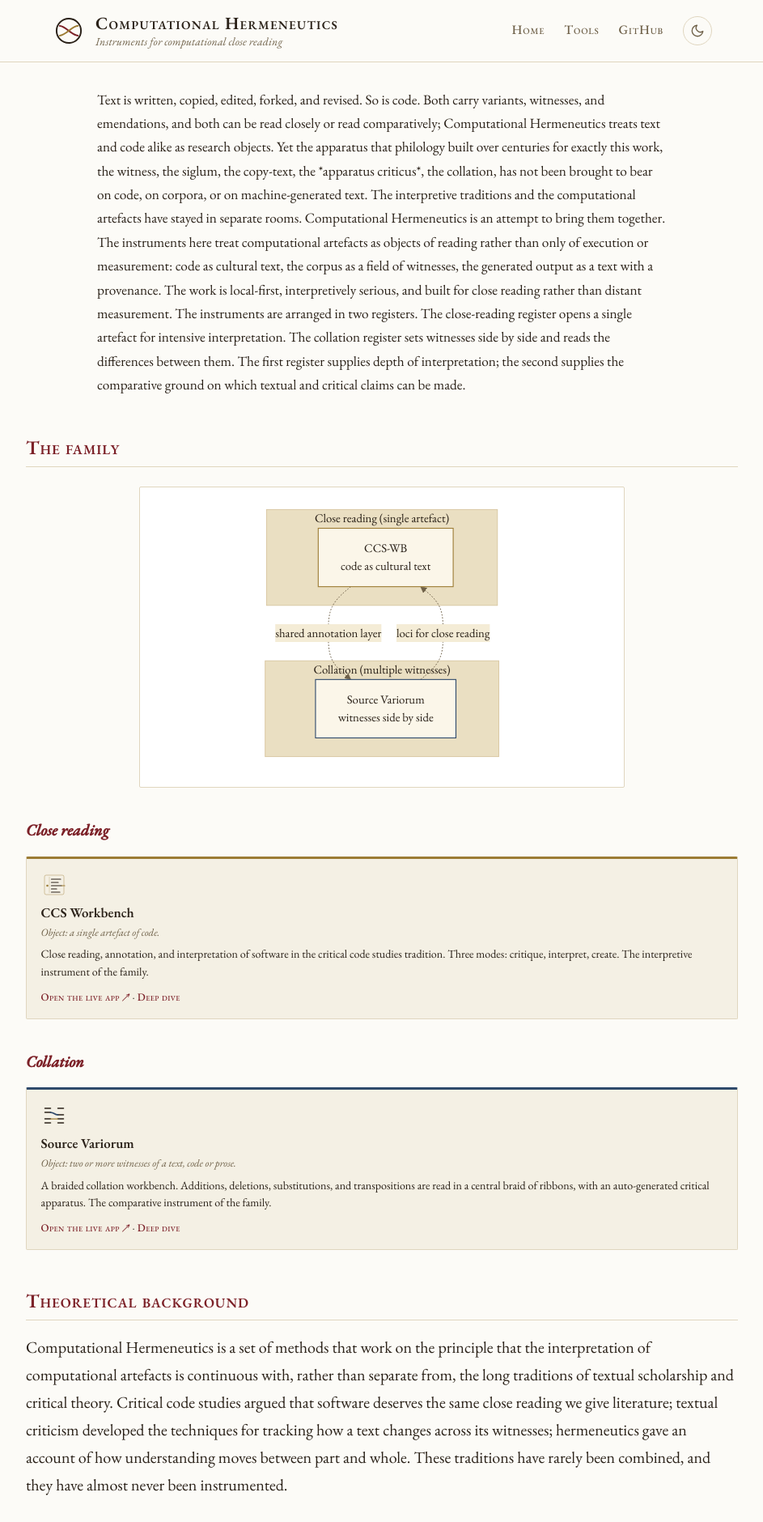
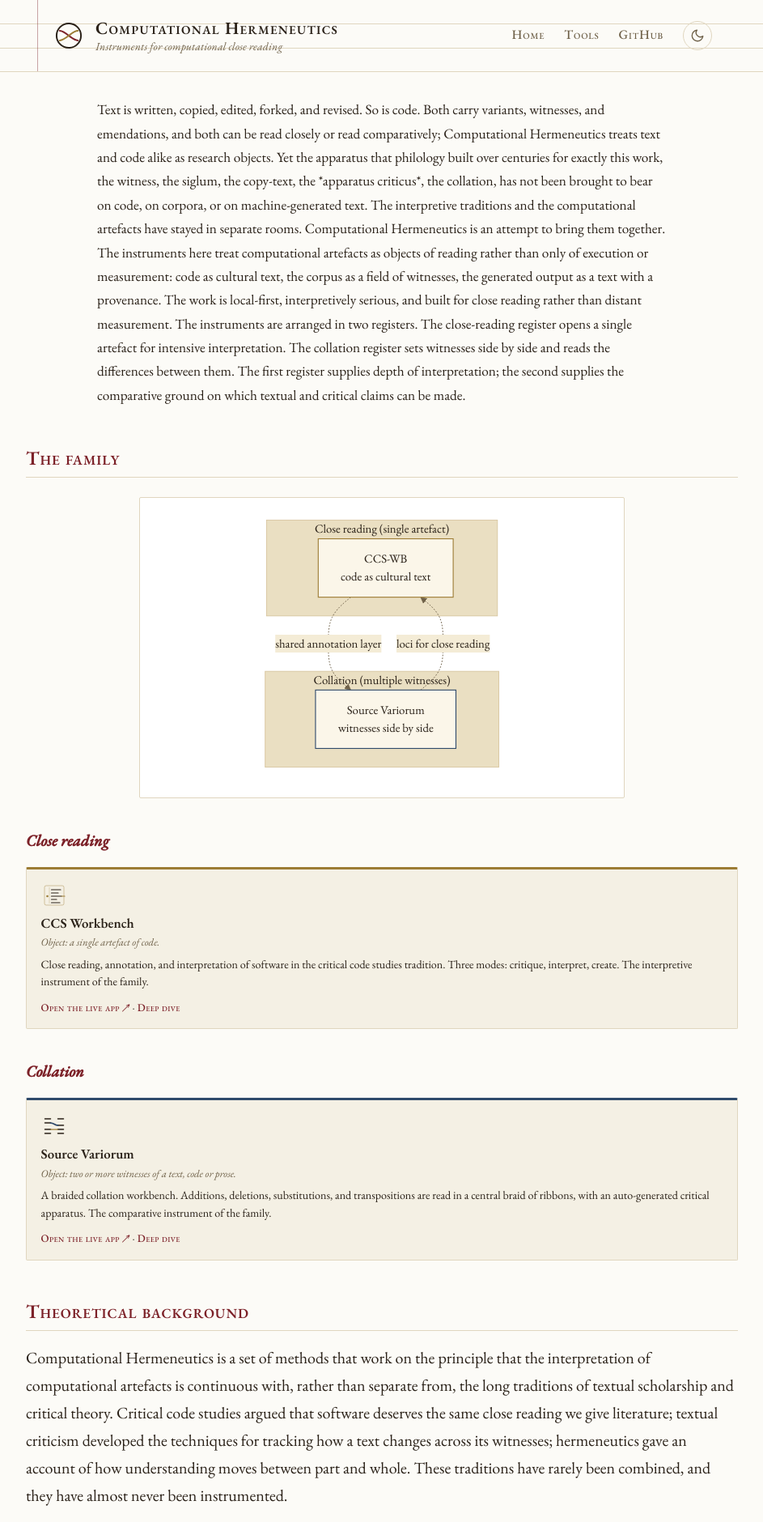
Before and after one commit to Computational-Hermeneutics/Computational-Hermeneutics.github.io, a Jekyll site: the page built from index.md, in a window 1280 px wide. Shown: the top 1880 px of the page at 81% size, without its empty margins (168-1111 px from the left). Built offline with Jekyll 4.4.1, drawn with Linux system fonts in a browser that asks for light colours.

Commit message:
Give the masthead a ruled-paper (notepad) background
Faint horizontal ruled lines plus an oxblood margin rule on the site header,
echoing the OG card; theme-aware via the existing rule/oxblood variables.

```diff
--- a/assets/css/style.scss
+++ b/assets/css/style.scss
@@ -68,16 +68,40 @@ body {
 // Header
 
 .site-header {
-  background: var(--ch-bg);
+  position: relative;
+  // Ruled-paper background: faint horizontal lines, like a notepad.
+  background-color: var(--ch-bg);
+  background-image: repeating-linear-gradient(
+    to bottom,
+    transparent 0,
+    transparent 29px,
+    var(--ch-rule) 29px,
+    var(--ch-rule) 30px
+  );
+  background-position: left top;
   border-bottom: 1px solid var(--ch-rule);
-  padding: 1rem 0;
+  padding: 1.4rem 0;
 
   .wrap {
+    position: relative;
     display: flex;
     align-items: center;
     justify-content: space-between;
     flex-wrap: wrap;
     gap: 1rem;
+  }
+
+  // Notepad margin rule, in oxblood, just left of the masthead.
+  .wrap::before {
+    content: "";
+    position: absolute;
+    top: -1.4rem;
+    bottom: -1.4rem;
+    left: 0.9rem;
+    width: 1px;
+    background: var(--ch-blue);
+    opacity: 0.4;
+    pointer-events: none;
   }
 }
 
```
